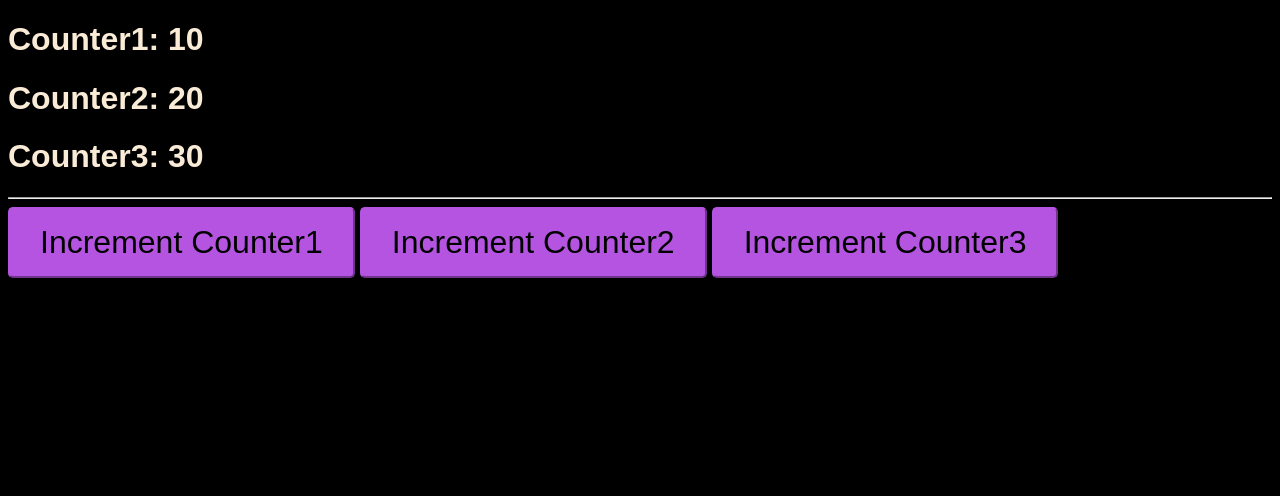
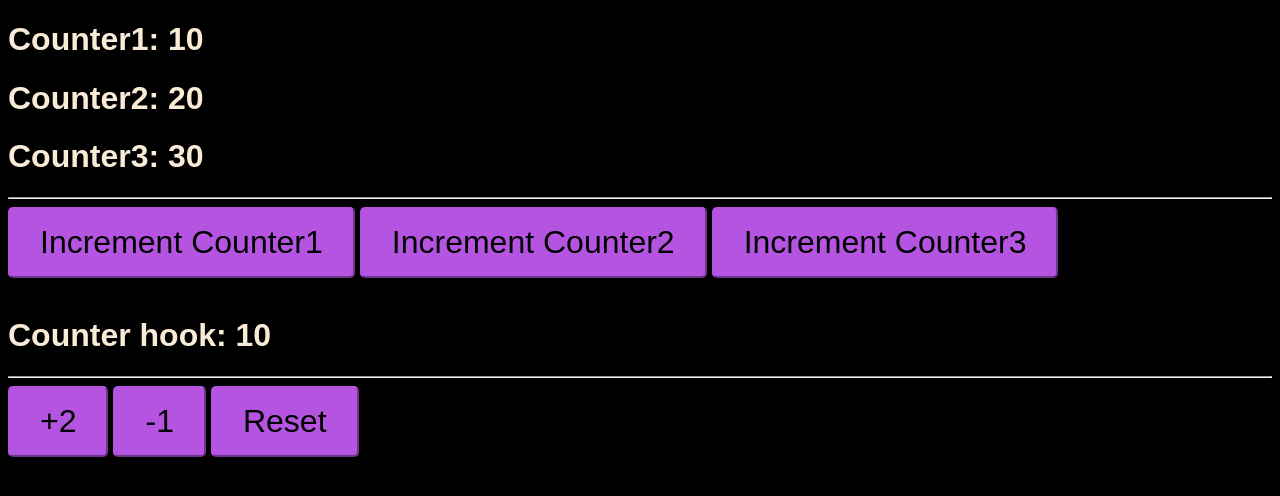
Before and after one commit to OLAEMJO8/ReactCeroToExpert, a React (Vite) app in the folder 03-hook-react/: page / in a window 1280 px wide. Shown: the top 496 px of the page. Built offline with nearby package versions, Linux system fonts and the light colour scheme.

Commit message:
Feat. crear un hook desde cero

```diff
--- /dev/null
+++ b/03-hook-react/src/01-useState/CounterWithCustomHook.jsx
@@ -0,0 +1,18 @@
+import { useCounter } from "../hooks/useCounter";
+
+const CounterWithCustomHook = () => {
+  const { counter, handleAdd, handleSustract, handleReset } = useCounter();
+
+  return (
+    <div>
+      <br />
+      <h1>Counter hook: {counter}</h1>
+      <hr />
+      <button onClick={() => handleAdd(2)}>+2</button>
+      <button onClick={handleSustract}>-1</button>
+      <button onClick={handleReset}>Reset</button>
+    </div>
+  );
+};
+
+export default CounterWithCustomHook;
--- /dev/null
+++ b/03-hook-react/src/hooks/useCounter.js
@@ -0,0 +1,24 @@
+import { useState } from "react";
+
+export const useCounter = (initialValue = 10) => {
+  const [counter, setCounter] = useState(initialValue);
+
+  const handleAdd = (value = 1) => {
+    setCounter(counter + value);
+  };
+
+  const handleSustract = () => {
+    if (counter === 0) return;
+    setCounter(counter - 1);
+  };
+  const handleReset = () => {
+    setCounter(initialValue);
+  };
+
+  return {
+    counter,
+    handleAdd,
+    handleSustract,
+    handleReset,
+  };
+};
--- a/03-hook-react/src/main.jsx
+++ b/03-hook-react/src/main.jsx
@@ -3,10 +3,12 @@ import { createRoot } from "react-dom/client";
 import "./index.css";
 import HookApp from "./HookApp";
 import CounterApp from "./01-useState/CounterApp";
+import CounterWithCustomHook from "./01-useState/CounterWithCustomHook";
 
 createRoot(document.getElementById("root")).render(
   <StrictMode>
     <HookApp />
     <CounterApp />
+    <CounterWithCustomHook />
   </StrictMode>
 );
```
